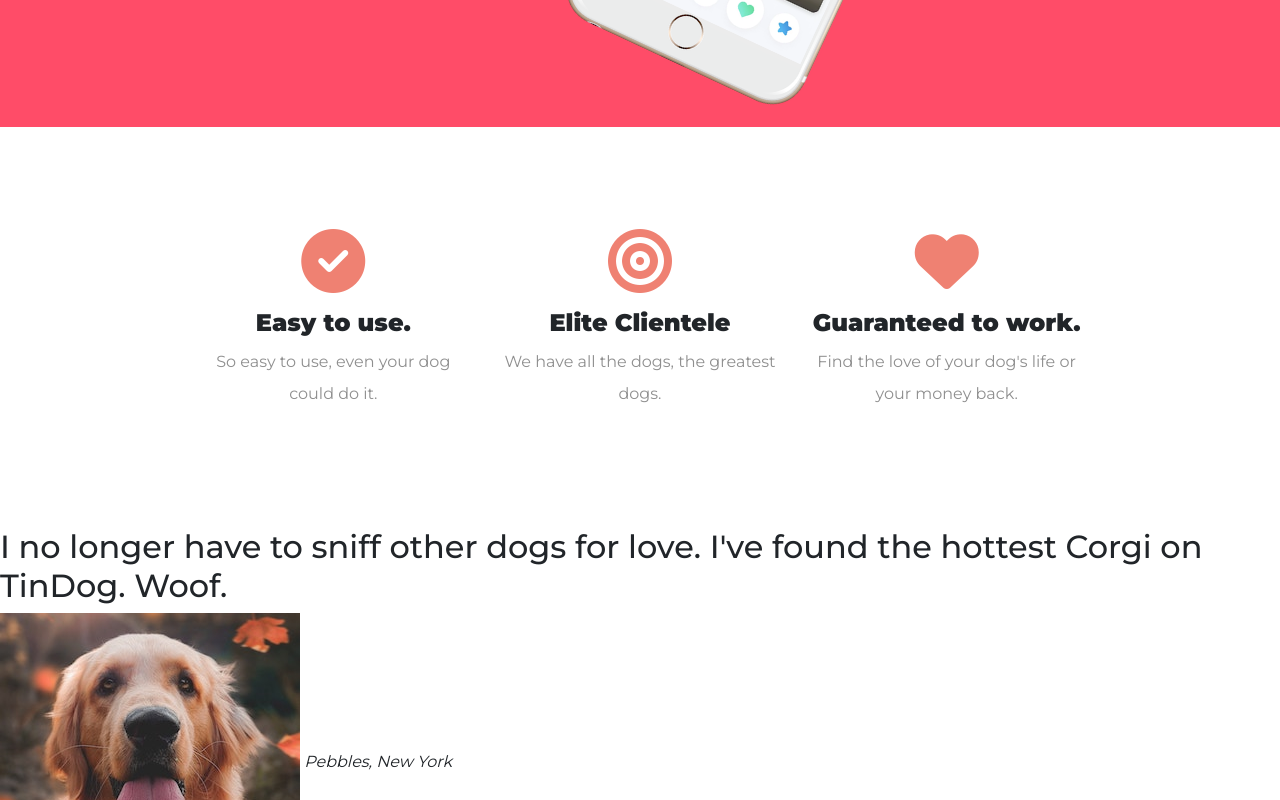
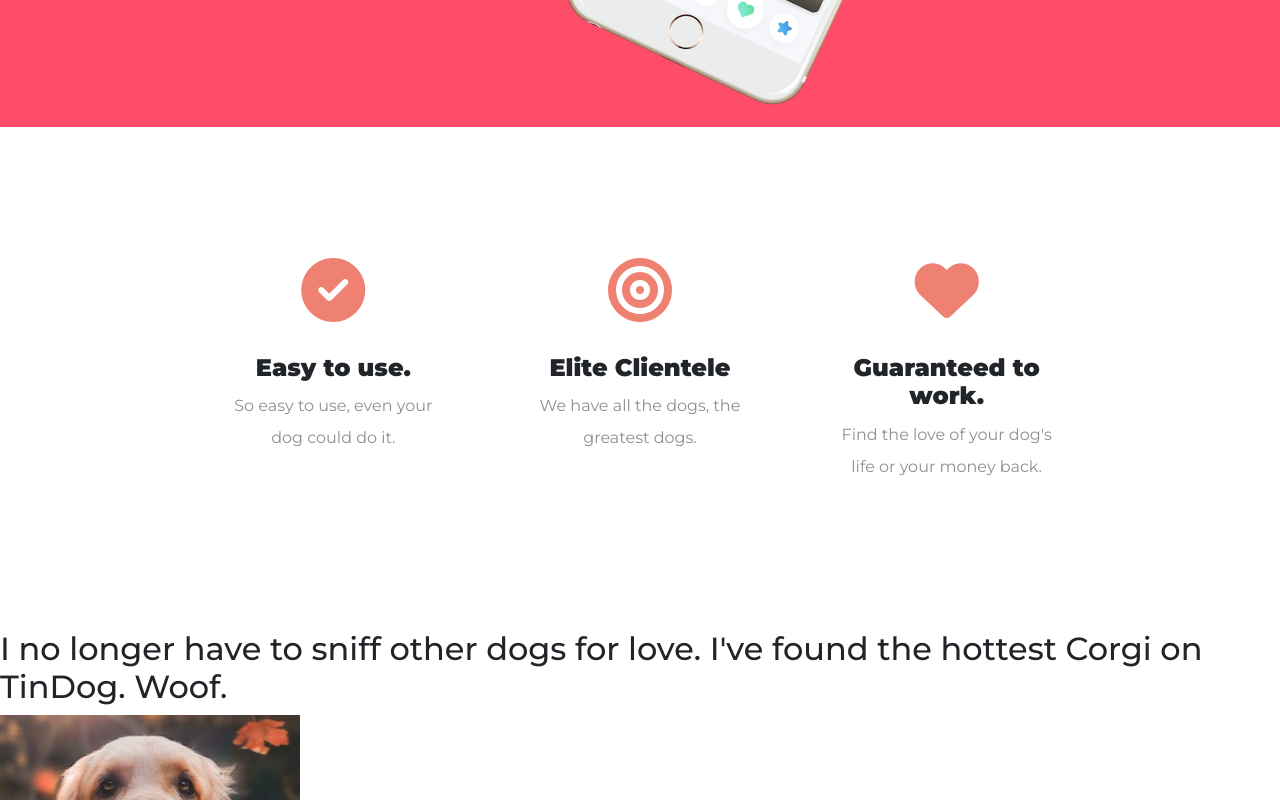
Before and after one commit to eisforgene/03-tindog, a plain HTML site: page index.html in a window 1280 px wide. Shown: the part 620-1420 px from the top of the page. Drawn offline with nearby package versions, Linux system fonts and the light colour scheme.

Commit message:
refactored css for features section

```diff
--- a/css/styles.css
+++ b/css/styles.css
@@ -16,6 +16,18 @@ h1 {
     font-weight: 900;
     /* color: white; put color into title instead because title is more encompassing */
 
+}
+
+h3 {
+    padding-top: 1rem;
+    font-family: "Montserrat", sans-serif;
+    font-size: 1.5rem;
+    font-weight: 900;
+}
+
+p {
+    color: #8f8f8f;
+    line-height: 2rem;
 }
 
 .container-fluid {
@@ -55,28 +67,21 @@ h1 {
     transform: rotate(25deg);
 }
 
-/* Feature */
+/* Feature Section */
 #features {
-    padding: 5% 0%;
+    padding: 7% 15%;
 }
 
-.feature-icon {
-    color: #ef8172;
-    font-size: 4rem;
+.feature-box {
+    text-align: center;
+    padding: 4.5%;
 }
 
-.feature-icon:hover {
+.icon {
+    color: #ef8172;
+    margin-bottom: 1rem;
+}
+
+.icon:hover {
     color: #ff4c68;
 }
-
-.h3-features {
-    padding-top: 1rem;
-    font-family: "Montserrat", sans-serif;
-    font-size: 1.5rem;
-    font-weight: 900;
-}
-
-.p-features {
-    color: #8f8f8f;
-    line-height: 2rem;
-}
--- a/index.html
+++ b/index.html
@@ -105,25 +105,23 @@
     <!-- Features -->
 
     <section id="features">
-      <div class="container-fluid">
-        <div class="row text-center">
-          <div class="col-lg-4 m-.5 lh-1">
-            <i class="feature-icon fa-solid fa-circle-check"></i>
-            <h3 class="h3-features">Easy to use.</h3>
-            <p class="p-features">So easy to use, even your dog could do it.</p>
+        <div class="row">
+          <div class="feature-box col-lg-4">
+            <i class="icon fa-solid fa-circle-check fa-4x"></i>
+            <h3>Easy to use.</h3>
+            <p>So easy to use, even your dog could do it.</p>
           </div>
-          <div class="col-lg-4 m-.5 lh-1">
-            <i class="feature-icon fa-solid fa-bullseye"></i>
-            <h3 class="h3-features">Elite Clientele</h3>
-            <p class="p-features">We have all the dogs, the greatest dogs.</p>
+          <div class="feature-box col-lg-4">
+            <i class="icon fa-solid fa-bullseye fa-4x"></i>
+            <h3>Elite Clientele</h3>
+            <p>We have all the dogs, the greatest dogs.</p>
           </div>
-          <div class="col-lg-4 m-.5 lh-1">
-            <i class="feature-icon fa-solid fa-heart"></i>
-            <h3 class="h3-features">Guaranteed to work.</h3>
-            <p class="p-features">Find the love of your dog's life or your money back.</p>
+          <div class="feature-box col-lg-4">
+            <i class="icon fa-solid fa-heart fa-4x"></i>
+            <h3>Guaranteed to work.</h3>
+            <p>Find the love of your dog's life or your money back.</p>
           </div>
         </div>
-      </div>
     </section>
 
     <!-- Testimonials -->
```
